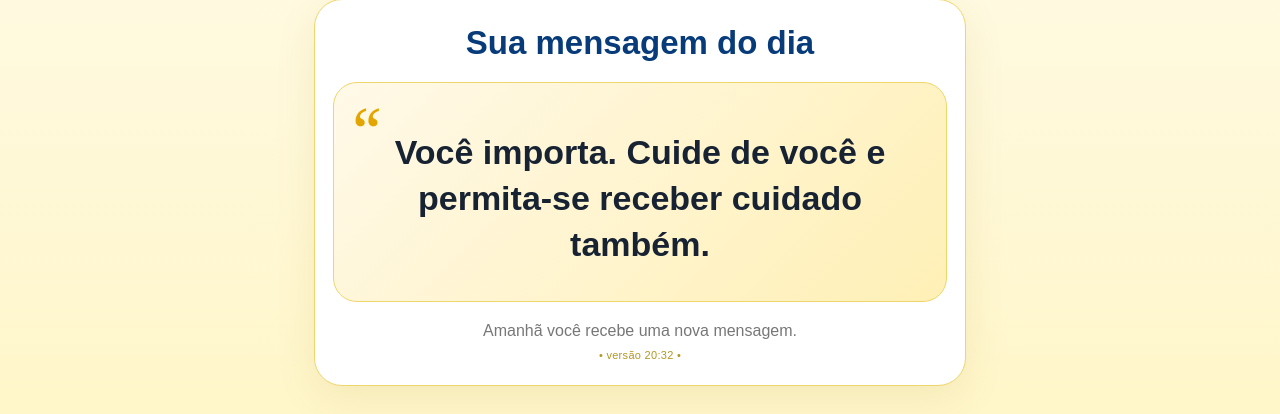
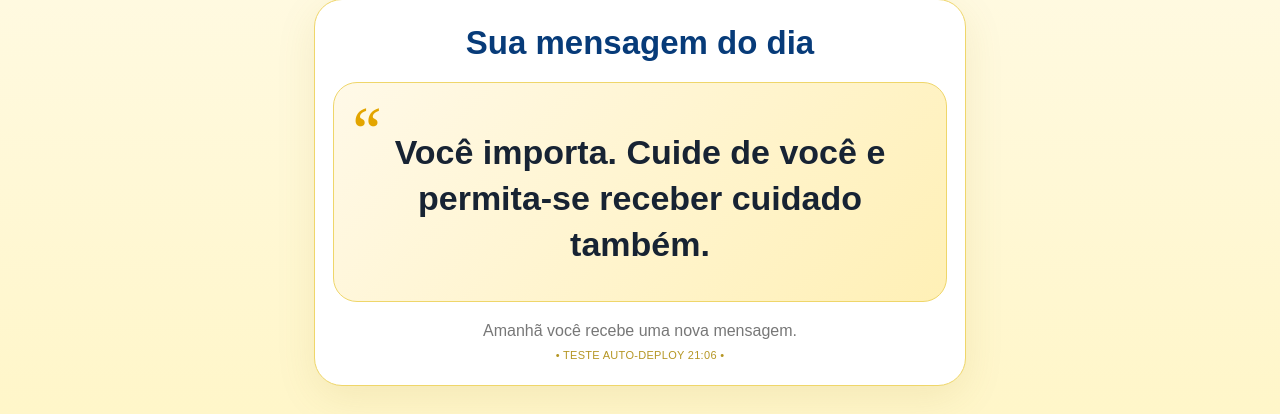
Before and after one commit to MarcoNMorais/ifa-valente, a Flask app: template templates/mensagem.html in a window 1280 px wide. Shown: the part 407-821 px from the top of the page. Run offline with Flask 3, Linux system fonts and the light colour scheme; the template is opened without the code that fills it, so the values that code supplies are empty.

Commit message:
Teste auto deploy apos corrigir acesso do Render

```diff
--- a/templates/mensagem.html
+++ b/templates/mensagem.html
@@ -13,7 +13,7 @@
 <main class="wrap">
 <img class="logo" src="{{ url_for('static', filename='logo-saude-valente.jpg') }}" alt="Secretaria da Saúde - Prefeitura de Valente">
 <section class="campaign"><div class="ribbon">🎗️</div><h1>Setembro Amarelo</h1><p class="sub">Prevenção do suicídio e valorização da vida</p></section>
-<section class="card"><div class="title">Sua mensagem do dia</div><div class="quote"><p id="message">Carregando...</p></div><div class="tom">Amanhã você recebe uma nova mensagem.</div><div class="deploy-mark">• versão 20:32 •</div></section>
+<section class="card"><div class="title">Sua mensagem do dia</div><div class="quote"><p id="message">Carregando...</p></div><div class="tom">Amanhã você recebe uma nova mensagem.</div><div class="deploy-mark">• TESTE AUTO-DEPLOY 21:06 •</div></section>
 </main>
 <script>
 const messages={{ messages|tojson }};const el=document.getElementById('message');function deviceId(){let x=localStorage.getItem('valente_msg_device');if(!x){x=(window.crypto&&crypto.randomUUID)?crypto.randomUUID():'dev-'+Date.now()+'-'+Math.random();localStorage.setItem('valente_msg_device',x)}return x}function dayKey(){const d=new Date();return d.getFullYear()+'-'+String(d.getMonth()+1).padStart(2,'0')+'-'+String(d.getDate()).padStart(2,'0')}function hash(s){let h=2166136261;for(let i=0;i<s.length;i++){h^=s.charCodeAt(i);h=Math.imul(h,16777619)}return h>>>0}const today=dayKey(),key='valente_msg_daily_'+today;let saved=null;try{saved=JSON.parse(localStorage.getItem(key))}catch(e){}if(saved&&saved.text){el.textContent=saved.text}else if(messages.length){const chosen=messages[hash(deviceId()+'|'+today)%messages.length];el.textContent=chosen.text;localStorage.setItem(key,JSON.stringify(chosen))}else{el.textContent='Você importa. Cuide de você e permita-se receber cuidado também.'}
```
